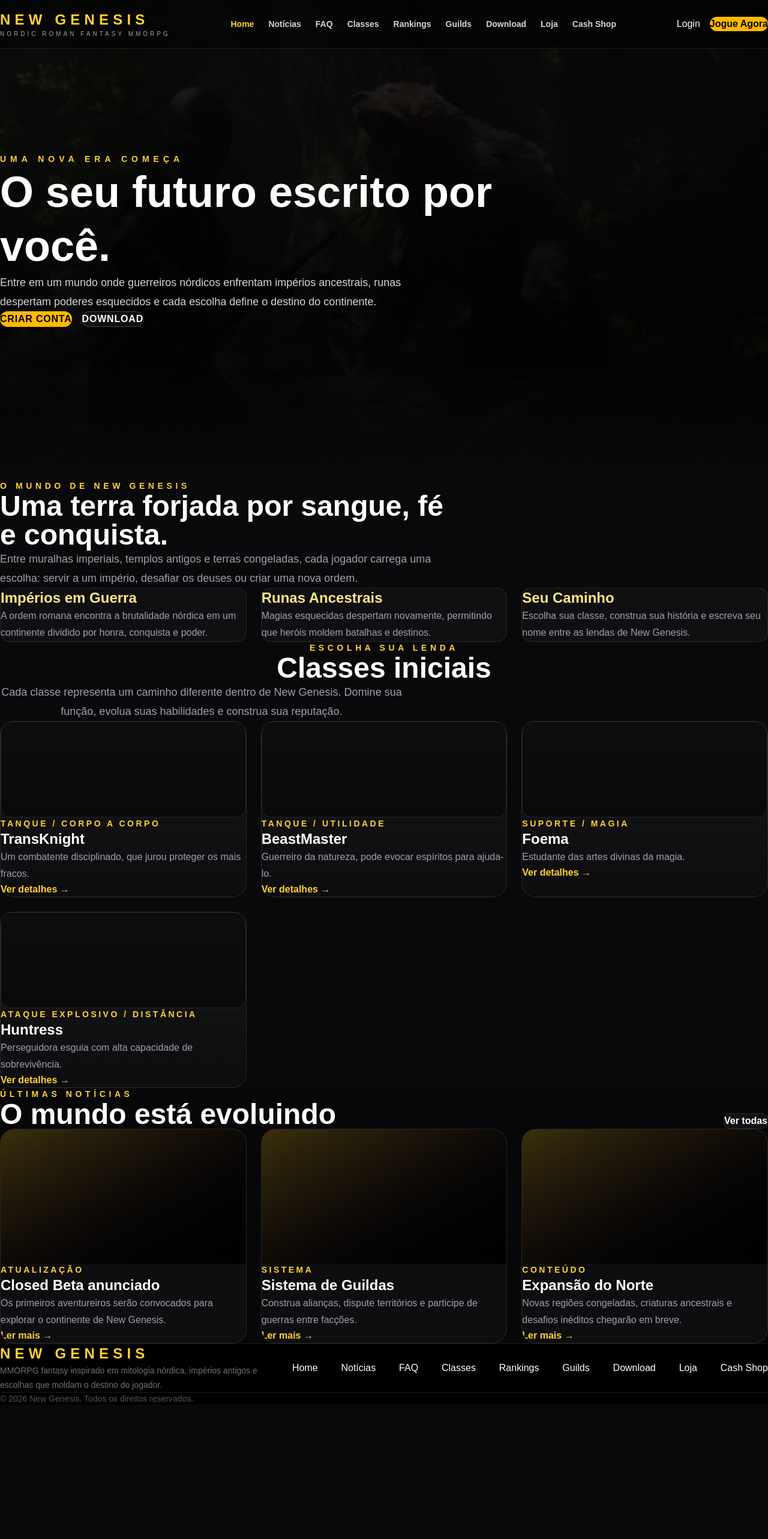
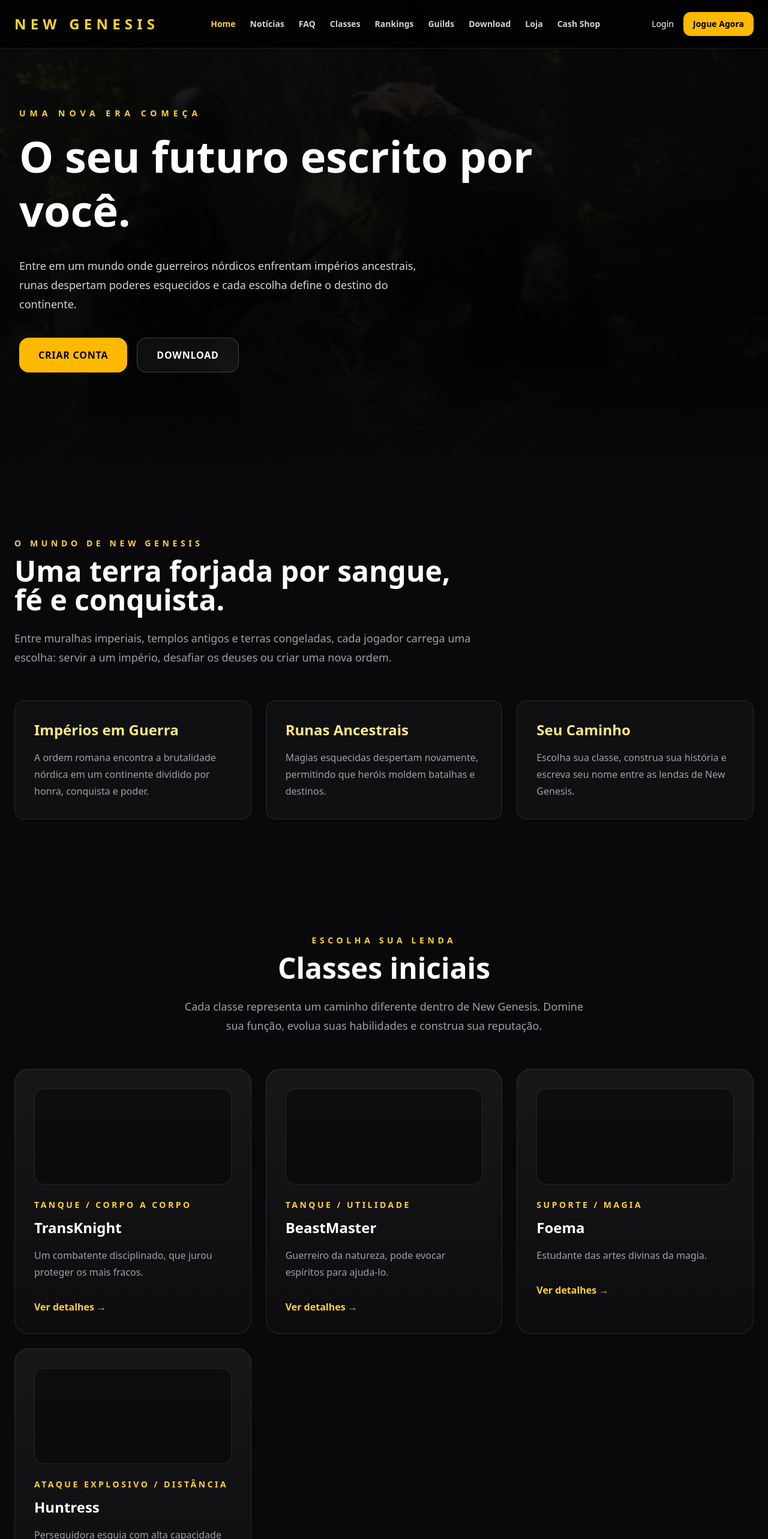
Before and after one commit to crsandrade/newgenesis-webproject, a Next.js app: page / in a window 1280 px wide. Shown: the top 2566 px of the page at 60% size. Before the commit the page ends 2342 px from the top, so only its background shows below. Built offline with nearby package versions, Linux system fonts and the light colour scheme.

Commit message:
refactor: improve global layout structure

```diff
--- a/app/globals.css
+++ b/app/globals.css
@@ -1,17 +1,17 @@
 @import "tailwindcss";
 
 * {
-  margin: 0;
-  padding: 0;
   box-sizing: border-box;
 }
 
-html {
-  scroll-behavior: smooth;
+html,
+body {
+  width: 100%;
+  max-width: 100%;
+  overflow-x: hidden;
 }
 
 body {
   background-color: #09090b;
   color: white;
-  font-family: Arial, Helvetica, sans-serif;
 }
--- a/components/Container.tsx
+++ b/components/Container.tsx
@@ -2,11 +2,12 @@ import { ReactNode } from "react";
 
 interface ContainerProps {
   children: ReactNode;
+  className?: string;
 }
 
-export function Container({ children }: ContainerProps) {
+export function Container({ children, className = "" }: ContainerProps) {
   return (
-    <div className="mx-auto max-w-7xl px-6">
+    <div className={`mx-auto w-full max-w-7xl px-4 sm:px-6 lg:px-8 ${className}`}>
       {children}
     </div>
   );
--- a/components/Footer.tsx
+++ b/components/Footer.tsx
@@ -1,35 +1,41 @@
+import Link from "next/link";
+
+import { Container } from "@/components/Container";
 import { navigationLinks } from "@/constants/navigation";
-import Link from "next/link";
 
 export function Footer() {
   return (
-    <footer className="border-t border-white/10 bg-black px-6 py-12">
-      <div className="mx-auto flex max-w-7xl flex-col gap-8 md:flex-row md:items-center md:justify-between">
-        <div>
+    <footer className="border-t border-white/10 bg-black py-12">
+      <Container>
+        <div className="flex flex-col gap-10 lg:flex-row lg:items-center lg:justify-between">
+          <div className="max-w-md">
             <h2 className="text-2xl font-black tracking-[0.3em] text-amber-300">
               NEW GENESIS
             </h2>
 
-          <p className="mt-3 max-w-md text-sm leading-6 text-zinc-500">
-            MMORPG fantasy inspirado em mitologia nórdica, impérios antigos e
-            escolhas que moldam o destino do jogador.
+            <p className="mt-4 text-sm leading-7 text-zinc-500">
+              Onde a nostalgia se encontra
+              com a modernidade.
             </p>
           </div>
 
+          <nav className="flex flex-wrap gap-4 text-sm font-semibold text-zinc-400">
             {navigationLinks.map((link) => (
               <Link
                 key={link.href}
+                href={link.href}
                 className="transition hover:text-amber-300"
-            href={link.href}
               >
                 {link.label}
               </Link>
             ))}
+          </nav>
         </div>
 
-      <div className="mx-auto mt-10 max-w-7xl border-t border-white/10 pt-6 text-sm text-zinc-600">
+        <div className="mt-10 border-t border-white/10 pt-6 text-sm text-zinc-600">
           © 2026 New Genesis. Todos os direitos reservados.
         </div>
+      </Container>
     </footer>
   );
 }
--- a/components/Navbar.tsx
+++ b/components/Navbar.tsx
@@ -11,21 +11,17 @@ export function Navbar() {
   const [isOpen, setIsOpen] = useState(false);
 
   return (
-    <header className="fixed top-0 z-50 w-full border-b border-white/10 bg-black/40 backdrop-blur-md">
-      <div className="mx-auto flex h-20 max-w-7xl items-center justify-between px-6">
-        <Link href="/">
-          <div>
-            <h1 className="text-xl font-black tracking-[0.25em] text-amber-300 md:text-2xl md:tracking-[0.3em]">
-              NEW GENESIS
-            </h1>
+    <header className="fixed top-0 z-50 w-full border-b border-white/10 bg-black/70 backdrop-blur-md">
+      <div className="mx-auto flex h-20 max-w-7xl items-center justify-between gap-4 px-4 sm:px-6">
+        <Link href="/" onClick={() => setIsOpen(false)} className="shrink-0">
+          <h1 className="text-lg font-black tracking-[0.18em] text-amber-300 sm:text-xl md:text-2xl md:tracking-[0.3em]">
+            NEW GENESIS
+          </h1>
 
-            <p className="hidden text-[10px] uppercase tracking-[0.4em] text-zinc-400 sm:block">
-              Nordic Roman Fantasy MMORPG
-            </p>
-          </div>
+
         </Link>
 
-        <nav className="hidden items-center gap-6 text-sm font-semibold text-zinc-300 lg:flex">
+        <nav className="hidden min-w-0 flex-1 items-center justify-center gap-4 text-xs font-semibold text-zinc-300 xl:flex xl:gap-6 xl:text-sm">
           {navigationLinks.map((link) => (
             <NavLink key={link.href} href={link.href}>
               {link.label}
@@ -33,42 +29,42 @@ export function Navbar() {
           ))}
         </nav>
 
-        <div className="hidden items-center gap-4 lg:flex">
-          <Link
-            href="/login"
-            className="transition hover:text-amber-300"
-          >
+        <div className="hidden shrink-0 items-center gap-4 xl:flex">
+          <Link href="/login" className="text-sm transition hover:text-amber-300">
             Login
           </Link>
 
           <Link
             href="/register"
-            className="rounded-xl bg-amber-400 px-5 py-3 font-bold text-black transition hover:bg-amber-300"
+            className="rounded-xl bg-amber-400 px-4 py-2.5 text-sm font-bold text-black transition hover:bg-amber-300"
           >
             Jogue Agora
           </Link>
         </div>
 
         <button
-          onClick={() => setIsOpen(!isOpen)}
-          className="rounded-xl border border-white/10 bg-white/5 p-2 text-white lg:hidden"
+          type="button"
+          onClick={() => setIsOpen((current) => !current)}
+          className="shrink-0 rounded-xl border border-white/10 bg-white/5 p-2 text-white xl:hidden"
+          aria-label={isOpen ? "Fechar menu" : "Abrir menu"}
         >
           {isOpen ? <X size={22} /> : <Menu size={22} />}
         </button>
       </div>
 
       {isOpen && (
-        <div className="border-t border-white/10 bg-black/95 px-6 py-6 lg:hidden">
-          <nav className="flex flex-col gap-5 text-sm font-semibold text-zinc-300">
+        <div className="max-h-[calc(100vh-5rem)] overflow-y-auto border-t border-white/10 bg-black/95 px-4 py-6 xl:hidden">
+          <nav className="mx-auto flex max-w-7xl flex-col gap-5 text-sm font-semibold text-zinc-300">
             {navigationLinks.map((link) => (
-              <NavLink key={link.href} href={link.href}>
-                {link.label}
-              </NavLink>
+              <div key={link.href} onClick={() => setIsOpen(false)}>
+                <NavLink href={link.href}>{link.label}</NavLink>
+              </div>
             ))}
 
             <div className="flex flex-col gap-4 border-t border-white/10 pt-5">
               <Link
                 href="/login"
+                onClick={() => setIsOpen(false)}
                 className="transition hover:text-amber-300"
               >
                 Login
@@ -76,6 +72,7 @@ export function Navbar() {
 
               <Link
                 href="/register"
+                onClick={() => setIsOpen(false)}
                 className="rounded-xl bg-amber-400 px-5 py-3 text-center font-bold text-black transition hover:bg-amber-300"
               >
                 Jogue Agora
--- a/sections/Hero.tsx
+++ b/sections/Hero.tsx
@@ -2,40 +2,34 @@ import { Container } from "@/components/Container";
 import { PrimaryButton } from "@/components/PrimaryButton";
 import { SecondaryButton } from "@/components/SecondaryButton";
 
-
 export function Hero() {
   return (
-    <section className="relative flex min-h-screen items-center overflow-hidden">
-
+    <section className="relative min-h-screen overflow-hidden">
       <div className="absolute inset-0 bg-[url('/images/backgrounds/hero-bg.png')] bg-cover bg-center opacity-20" />
 
       <div className="absolute inset-0 bg-gradient-to-b from-black/40 via-black/70 to-[#09090b]" />
 
       <Container>
-      <div className="relative z-10 mx-auto max-w-7xl px-6">
-
-        <p className="mb-4 text-sm font-bold uppercase tracking-[0.5em] text-amber-300">
+        <div className="relative z-10 flex min-h-screen items-center">
+          <div className="max-w-2xl xl:max-w-4xl">
+            <p className="mb-4 text-xs font-bold uppercase tracking-[0.35em] text-amber-300 sm:text-sm sm:tracking-[0.5em]">
               Uma nova era começa
             </p>
 
-        <h1 className="max-w-4xl text-5xl font-black leading-tight md:text-7xl">
+            <h1 className="text-4xl font-black leading-tight sm:text-5xl md:text-6xl xl:text-7xl">
               O seu futuro escrito por você.
             </h1>
 
-        <p className="mt-8 max-w-2xl text-lg leading-8 text-zinc-300">
+            <p className="mt-6 max-w-2xl text-base leading-7 text-zinc-300 md:mt-8 md:text-lg md:leading-8">
               Entre em um mundo onde guerreiros nórdicos enfrentam impérios
-          ancestrais, runas despertam poderes esquecidos e cada escolha define
-          o destino do continente.
+              ancestrais, runas despertam poderes esquecidos e cada escolha
+              define o destino do continente.
             </p>
 
-        <div className="mt-10 flex gap-4">
-          <PrimaryButton>
-            Criar Conta
-          </PrimaryButton>
-
-          <SecondaryButton>
-            Download
-          </SecondaryButton>
+            <div className="mt-8 flex flex-col gap-4 sm:flex-row md:mt-10">
+              <PrimaryButton>Criar Conta</PrimaryButton>
+              <SecondaryButton>Download</SecondaryButton>
+            </div>
           </div>
         </div>
       </Container>
```
Lines whose indentation alone changed are shown as unchanged.
